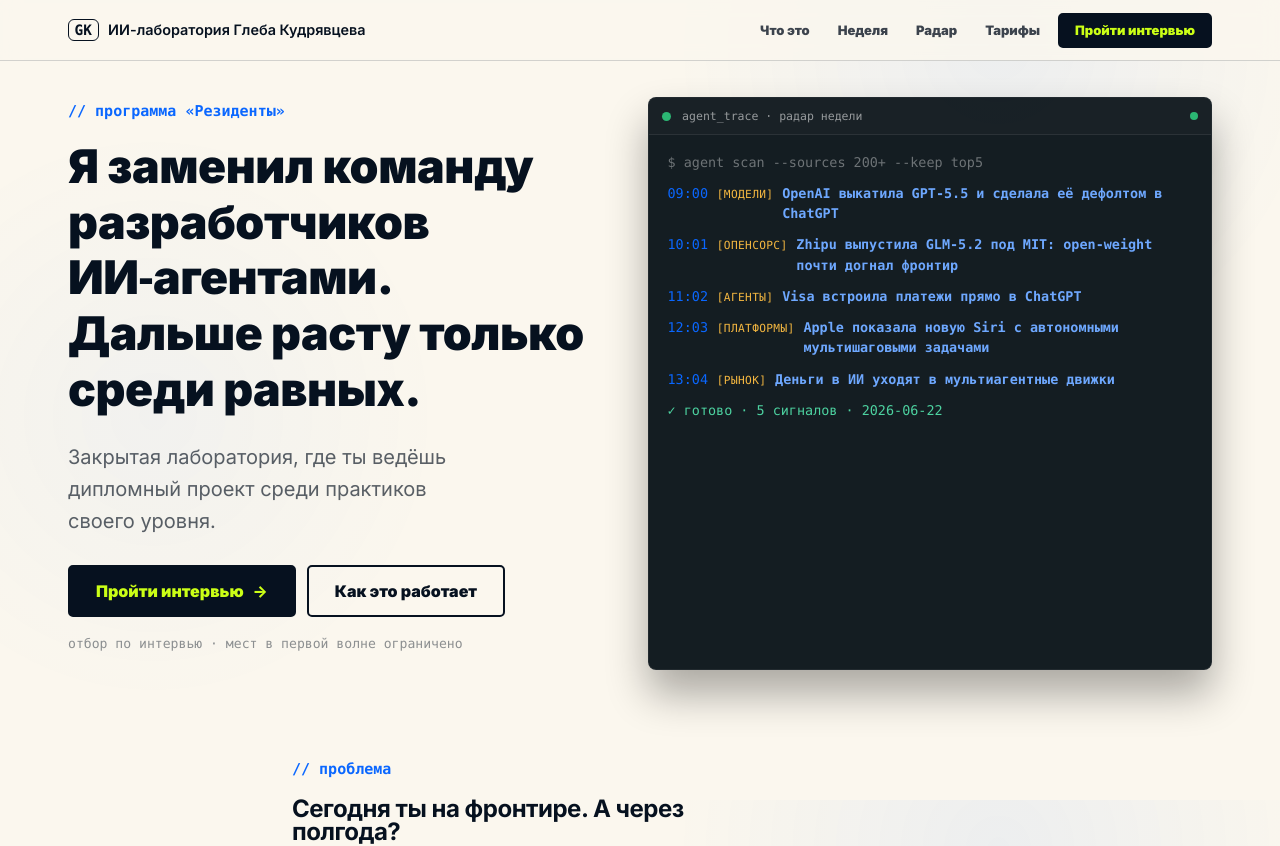
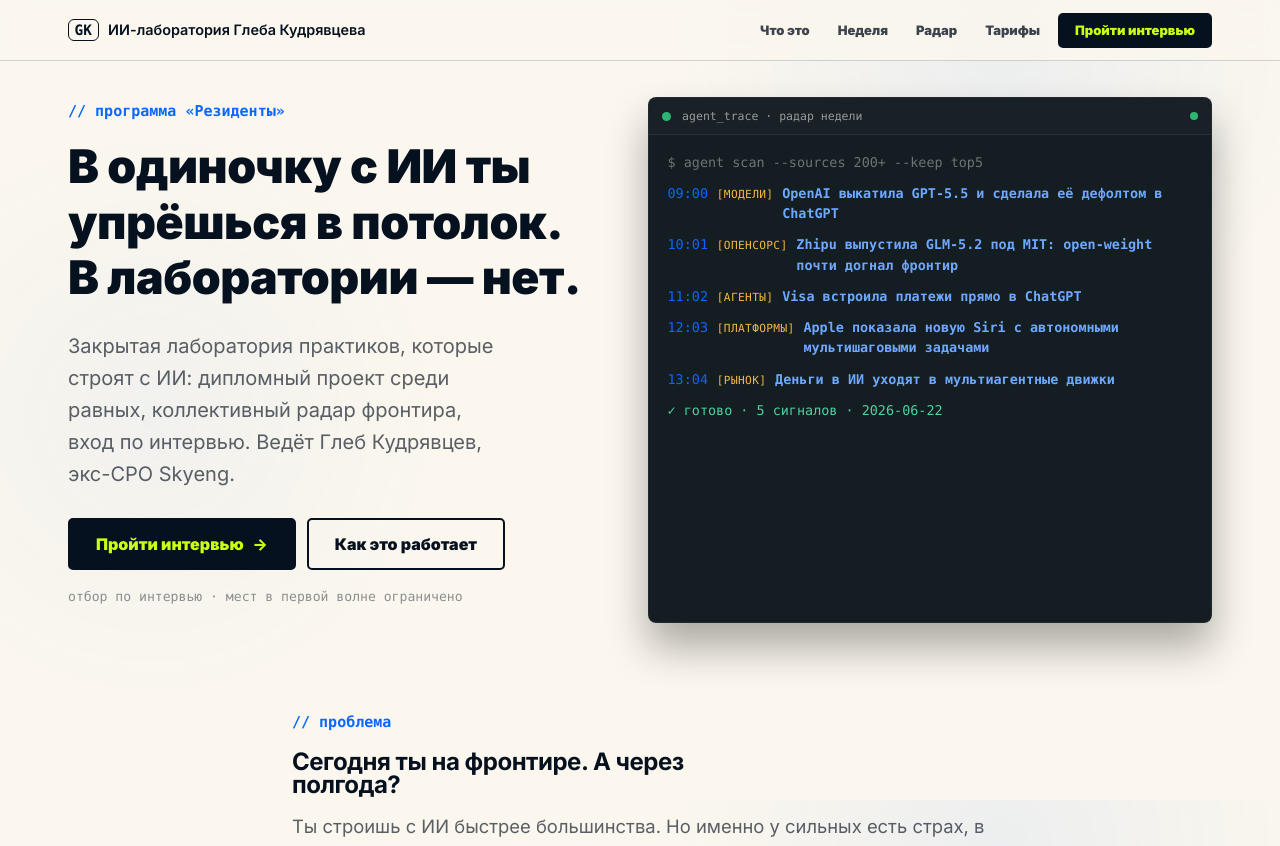
Before and after one commit to uzarsalan/glebkudr-rezidenty, a Next.js app: page / in a window 1280 px wide. Shown: the top 846 px of the page. Built offline with nearby package versions, Linux system fonts and the light colour scheme.

Commit message:
copy: новый hero по 5-сек тесту (боль+механизм+жанр), манифест в Кто ведёт; обновлены docs

```diff
--- a/components/Hero.tsx
+++ b/components/Hero.tsx
@@ -8,10 +8,10 @@ export default function Hero() {
         <div className="hero-lead">
           <span className="kicker">// программа «Резиденты»</span>
           <h1 className="hero-h1">
-            Я заменил команду разработчиков ИИ‑агентами. Дальше расту только среди равных.
+            В одиночку с ИИ ты упрёшься в потолок. В лаборатории — нет.
           </h1>
           <p className="hero-sub">
-            Закрытая лаборатория, где ты ведёшь дипломный проект среди практиков своего уровня.
+            Закрытая лаборатория практиков, которые строят с ИИ: дипломный проект среди равных, коллективный радар фронтира, вход по интервью. Ведёт Глеб Кудрявцев, экс-CPO Skyeng.
           </p>
           <div className="hero-cta">
             <a className="btn btn-a1 btn-lg btn-arrow" href="#apply">
```
Also changed, not shown: 2 other files (tests, documents, lock files or other folders).
